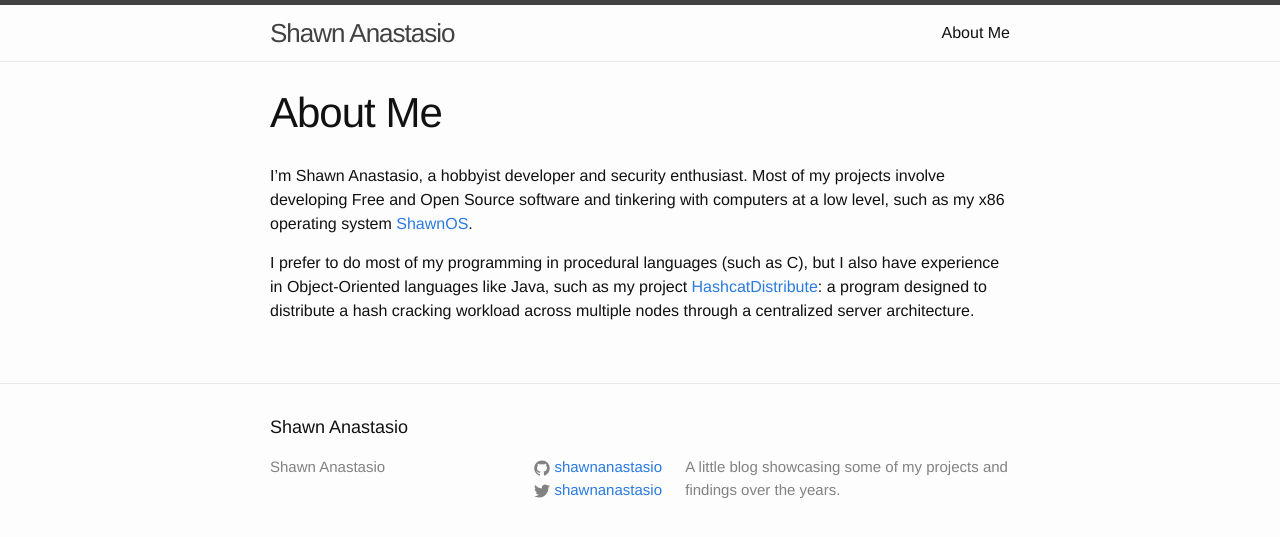
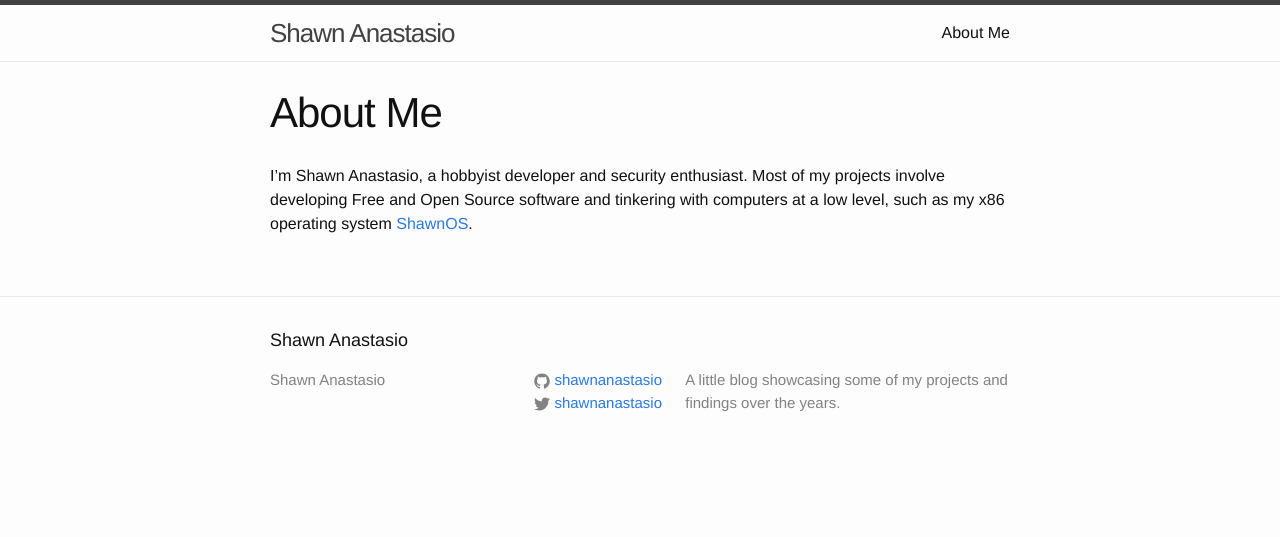
Before and after one commit to shawnanastasio/shawnanastasio.github.io, a Jekyll site: the page built from about.md, in a window 1280 px wide. Shown: the top 537 px of the page. Built offline with Jekyll 4.4.1, drawn with Linux system fonts in a browser that asks for light colours.

Commit message:
Update about.md

```diff
--- a/about.md
+++ b/about.md
@@ -8,9 +8,3 @@ I'm Shawn Anastasio, a hobbyist developer and security enthusiast.
 Most of my projects involve developing Free and Open Source software and
 tinkering with computers at a low level, such as my x86
 operating system [ShawnOS](https://github.com/shawnanastasio/ShawnOS).
-
-I prefer to do most of my programming in procedural languages (such as C), but
-I also have experience in Object-Oriented languages like Java, such as my project
-[HashcatDistribute](https://github.com/shawnanastasio/HashcatDistribute): a
-program designed to distribute a hash cracking workload across multiple nodes
-through a centralized server architecture.
```
